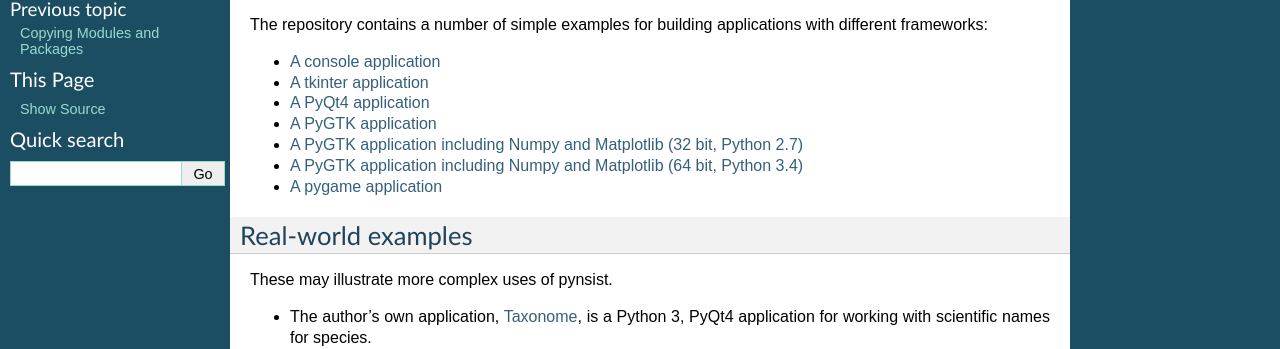
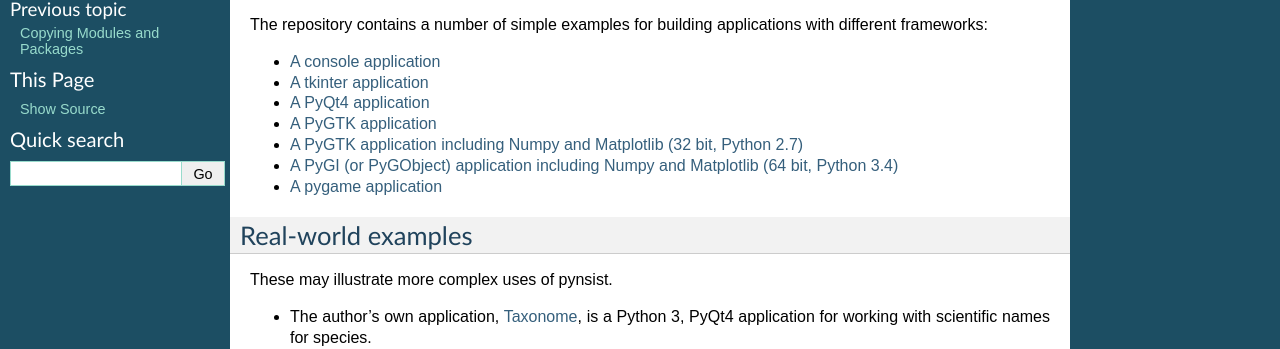
Before and after one commit to takluyver/pynsist, a Sphinx documentation site: the page built from doc/examples.rst, in a window 1280 px wide. Shown: the part 134-483 px from the top of the page. Built offline with Sphinx 7.4.7, drawn with Linux system fonts in a browser that asks for light colours.

Commit message:
corrected pygi-example on examples page in docs

```diff
--- a/doc/examples.rst
+++ b/doc/examples.rst
@@ -12,7 +12,7 @@ with different frameworks:
 - `A PyQt4 application <https://github.com/takluyver/pynsist/tree/master/examples/pyqt>`_
 - `A PyGTK application <https://github.com/takluyver/pynsist/tree/master/examples/pygtk>`_
 - `A PyGTK application including Numpy and Matplotlib (32 bit, Python 2.7) <https://github.com/takluyver/pynsist/tree/master/examples/pygtk_mpl_numpy>`_
-- `A PyGTK application including Numpy and Matplotlib (64 bit, Python 3.4) <https://github.com/takluyver/pynsist/tree/master/examples/pygi_mpl_numpy>`_
+- `A PyGI (or PyGObject) application including Numpy and Matplotlib (64 bit, Python 3.4) <https://github.com/takluyver/pynsist/tree/master/examples/pygi_mpl_numpy>`_
 - `A pygame application <https://github.com/takluyver/pynsist/tree/master/examples/pygame>`_
 
 Real-world examples
```
